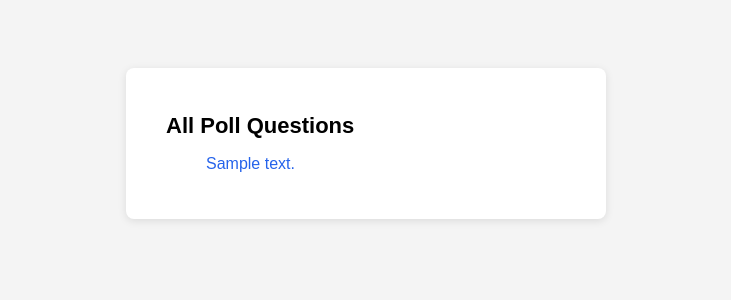
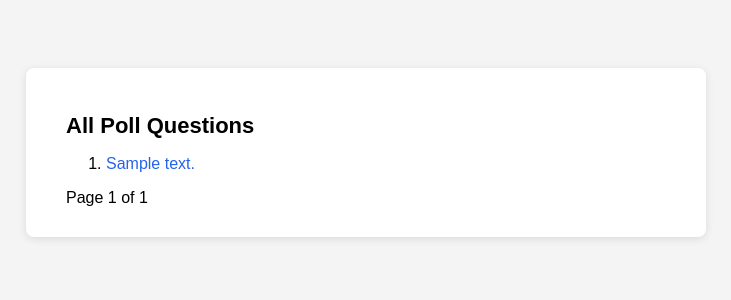
Before and after one commit to jayasudhan-Lgion/django-postgres-polls, a Django app: page /polls/ in a window 1280 px wide. Shown: the top 300 px of the page, without its empty margins (274-1005 px from the left). Run offline with Django 5.2, Linux system fonts and the light colour scheme; tables that the repository leaves empty hold one stand-in row (values such as "Sample post").

Commit message:
overall changes

```diff
--- a/mysite/settings.py
+++ b/mysite/settings.py
@@ -134,3 +134,4 @@ MAILERS = {
         "BACKEND": "django.core.mail.backends.console.EmailBackend",
     },
 }
+LOGIN_REDIRECT_URL = "index"
--- a/mysite/urls.py
+++ b/mysite/urls.py
@@ -17,8 +17,11 @@ Including another URLconf
 
 from django.contrib import admin
 from django.urls import include, path
+from django.contrib.auth import views as auth_views
 
 urlpatterns = [
     path("polls/", include("polls.urls")),
     path("admin/", admin.site.urls),
+    path("login/", auth_views.LoginView.as_view(template_name="polls/login.html")),
+    path("logout/", auth_views.LogoutView.as_view(next_page="index"), name="logout"),
 ]
--- a/polls/templates/polls/base.html
+++ b/polls/templates/polls/base.html
@@ -11,14 +11,16 @@
             background-color: #f4f4f4;
         }
         .container {
-            background: white;
-            padding: 30px 40px;
-            border-radius: 8px;
-            box-shadow: 0 2px 8px rgba(0,0,0,0.1);
-            width: 400px;
-        }
+           background: white;
+           padding: 30px 40px;
+           border-radius: 8px;
+           box-shadow: 0 2px 8px rgba(0,0,0,0.1);
+           max-width: 600px;
+           width: 90%;
+}
         h1 { font-size: 22px; }
-        li { list-style: none; margin: 8px 0; }
+        ul { list-style: none;}
+        li {margin: 8px 0; }
         a { text-decoration: none; color: #2563eb; }
         button {
             margin-top: 15px;
@@ -33,6 +35,9 @@
 </head>
 <body>
     <div class="container">
+        {% if request.resolver_match.url_name == 'detail' or request.resolver_match.url_name == 'results' %}
+    <a href="/polls/" style="font-size: 14px; color: #666;">&larr; All Polls</a>
+        {% endif %}
         {% block content %}
         {% endblock %}
     </div>
--- a/polls/templates/polls/detail.html
+++ b/polls/templates/polls/detail.html
@@ -2,6 +2,9 @@
 
 {% block content %}
 <h1>{{ question.question_text }}</h1>
+{% if error_message %}
+    <p style="color: red;">{{ error_message }}</p>
+{% endif %}
 <form action="/polls/{{ question.id }}/vote/" method="post">
     {% csrf_token %}
     {% for choice in question.choice_set.all %}
--- a/polls/templates/polls/index.html
+++ b/polls/templates/polls/index.html
@@ -2,9 +2,21 @@
 
 {% block content %}
 <h1>All Poll Questions</h1>
-<ul>
-{% for question in all_questions %}
+<ol>
+{% for question in page_obj %}
     <li><a href="/polls/{{ question.id }}/">{{ question }}</a></li>
 {% endfor %}
-</ul>
+</ol>
+
+<div>
+    {% if page_obj.has_previous %}
+        <a href="?page={{ page_obj.previous_page_number }}">Previous</a>
+    {% endif %}
+
+    <span>Page {{ page_obj.number }} of {{ page_obj.paginator.num_pages }}</span>
+
+    {% if page_obj.has_next %}
+        <a href="?page={{ page_obj.next_page_number }}">Next</a>
+    {% endif %}
+</div>
 {% endblock %}
--- a/polls/urls.py
+++ b/polls/urls.py
@@ -5,4 +5,5 @@ urlpatterns = [
     path("", views.index, name="index"),
     path("<int:question_id>/", views.detail, name="detail"),
     path("<int:question_id>/vote/", views.vote, name="vote"),
+    path("<int:question_id>/results/", views.results, name="results"),
 ]
--- a/polls/views.py
+++ b/polls/views.py
@@ -1,11 +1,14 @@
 from django.shortcuts import render, get_object_or_404, redirect
 from .models import Question, Choice
+from django.core.paginator import Paginator
 
 
 def index(request):
     all_questions = Question.objects.order_by("-pub_date")
-    context = {"all_questions": all_questions}
-    return render(request, "polls/index.html", context)
+    paginator = Paginator(all_questions, 5)
+    page_number = request.GET.get("page")
+    page_obj = paginator.get_page(page_number)
+    return render(request, "polls/index.html", {"page_obj": page_obj})
 
 
 def detail(request, question_id):
@@ -15,7 +18,42 @@ def detail(request, question_id):
 
 def vote(request, question_id):
     question = get_object_or_404(Question, pk=question_id)
-    selected_choice = question.choice_set.get(pk=request.POST["choice"])
-    selected_choice.votes += 1
-    selected_choice.save()
-    return redirect("detail", question_id=question.id)
+    try:
+        selected_choice = question.choice_set.get(pk=request.POST["choice"])
+    except (KeyError, Choice.DoesNotExist):
+        return render(
+            request,
+            "polls/detail.html",
+            {
+                "question": question,
+                "error_message": "You didn't select a choice.",
+            },
+        )
+    else:
+        selected_choice.votes += 1
+        selected_choice.save()
+        return redirect("results", question_id=question.id)
+
+
+def results(request, question_id):
+    question = get_object_or_404(Question, pk=question_id)
+    choices = question.choice_set.all()
+    total_votes = sum(choice.votes for choice in choices)
+
+    choice_data = []
+    for choice in choices:
+        if total_votes > 0:
+            percentage = round((choice.votes / total_votes) * 100)
+        else:
+            percentage = 0
+        choice_data.append({"choice": choice, "percentage": percentage})
+
+    return render(
+        request,
+        "polls/results.html",
+        {
+            "question": question,
+            "choice_data": choice_data,
+            "total_votes": total_votes,
+        },
+    )
```
Also changed, not shown: polls/templates/polls/login.html (added, +9 -0 lines), polls/templates/polls/results.html (added, +11 -0 lines).
